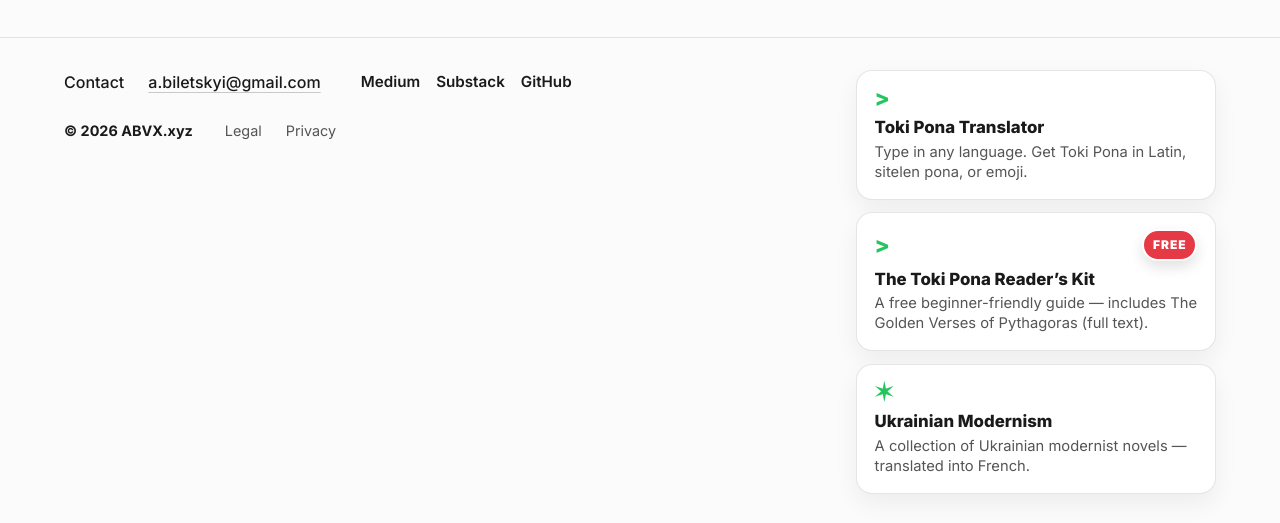
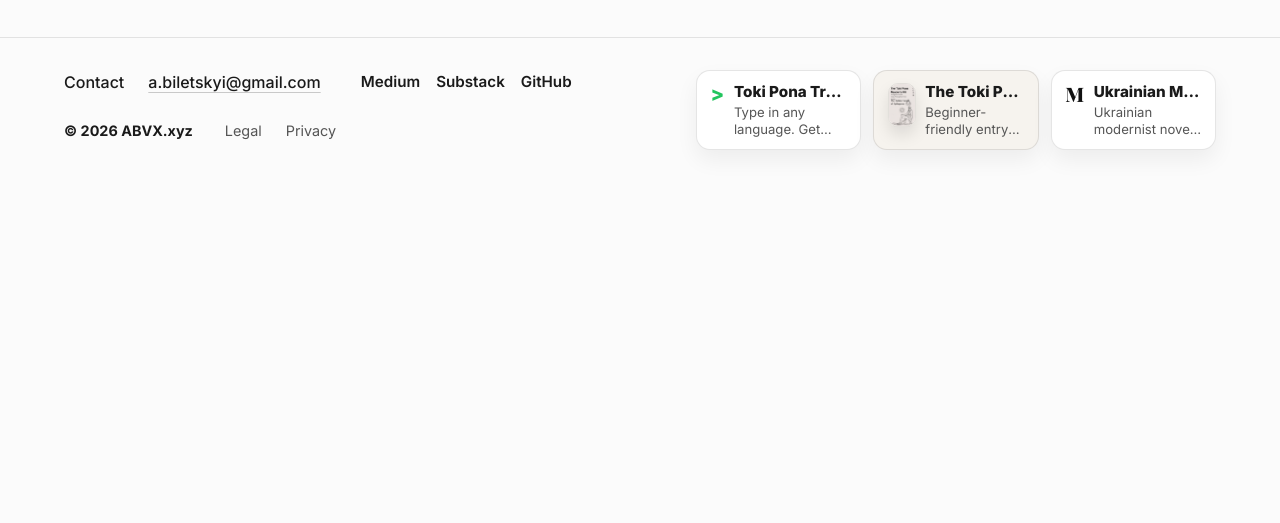
Before and after one commit to markoblogo/stoic-wisdom-series, a Next.js app: page /en in a window 1280 px wide. Shown: the part 2696-3219 px from the top of the page. After the commit the page ends 2878 px from the top, so only its background shows below. Built offline with nearby package versions, Linux system fonts and the light colour scheme; a web font is replaced by a local one.

Commit message:
Make footer banners compact inline with distinct styles

```diff
--- a/src/components/Footer.module.css
+++ b/src/components/Footer.module.css
@@ -120,68 +120,97 @@
 }
 
 .banners {
-    width: 360px;
+    width: 520px;
     display: flex;
-    flex-direction: column;
-    gap: 0.8rem;
+    flex-direction: row;
+    gap: 0.75rem;
 }
 
 .bannerCard {
+    flex: 1;
+    min-width: 0;
     position: relative;
     display: block;
-    padding: 1rem 1.1rem;
-    border-radius: 16px;
+    padding: 0.75rem 0.85rem;
+    border-radius: 14px;
     border: 1px solid rgba(0, 0, 0, 0.10);
     background: white;
     text-decoration: none;
     color: var(--color-ink);
-    box-shadow: 0 10px 24px rgba(0, 0, 0, 0.06);
+    box-shadow: 0 10px 22px rgba(0, 0, 0, 0.06);
     transition: transform 0.18s ease, box-shadow 0.18s ease, border-color 0.18s ease;
 }
 
 .bannerCard:hover {
     transform: translateY(-1px);
     border-color: rgba(0, 0, 0, 0.18);
-    box-shadow: 0 14px 32px rgba(0, 0, 0, 0.10);
+    box-shadow: 0 14px 28px rgba(0, 0, 0, 0.10);
 }
 
-.bannerHeader {
+.bannerInner {
     display: flex;
-    align-items: center;
-    justify-content: space-between;
-    margin-bottom: 0.5rem;
+    gap: 0.6rem;
+    align-items: flex-start;
+}
+
+.bannerText {
+    min-width: 0;
 }
 
 .bannerIcon {
-    font-size: 1.4rem;
+    font-size: 1.25rem;
     font-weight: 800;
     line-height: 1;
     color: #22C55E;
+    margin-top: 1px;
+}
+
+.bannerThumb {
+    width: 44px;
+    height: 44px;
+    border-radius: 10px;
+    object-fit: cover;
+    border: 1px solid rgba(0, 0, 0, 0.08);
+    box-shadow: 0 8px 16px rgba(0, 0, 0, 0.10);
 }
 
 .bannerTitle {
-    font-size: 1.05rem;
+    font-size: 0.95rem;
     font-weight: 750;
-    line-height: 1.2;
+    line-height: 1.15;
+    white-space: nowrap;
+    overflow: hidden;
+    text-overflow: ellipsis;
 }
 
 .bannerSubtitle {
-    margin-top: 0.35rem;
-    font-size: 0.92rem;
-    line-height: 1.35;
+    margin-top: 0.25rem;
+    font-size: 0.82rem;
+    line-height: 1.25;
     color: var(--color-ink-light);
+    display: -webkit-box;
+    -webkit-line-clamp: 2;
+    -webkit-box-orient: vertical;
+    overflow: hidden;
 }
 
-.bannerBadge {
-    font-size: 0.75rem;
-    font-weight: 900;
-    letter-spacing: 0.08em;
-    padding: 0.25rem 0.55rem;
-    border-radius: 999px;
-    color: white;
-    background: #e63946;
-    border: 2px solid white;
-    box-shadow: 0 6px 14px rgba(0, 0, 0, 0.12);
+/* Variants */
+.banner_translator .bannerIcon {
+    color: #22C55E;
+}
+
+.banner_kit {
+    background: #f6f3ee;
+}
+
+.banner_ukr {
+    background: #ffffff;
+}
+
+.banner_ukr .bannerIcon {
+    color: #111;
+    font-family: var(--font-serif);
+    font-weight: 800;
 }
 
 @media (max-width: 800px) {
@@ -212,7 +241,12 @@
 
     .banners {
         width: 100%;
-        max-width: 520px;
+        max-width: 720px;
+        flex-wrap: wrap;
+    }
+
+    .bannerCard {
+        flex: 1 1 240px;
     }
 
     .footer {
--- a/src/components/Footer.tsx
+++ b/src/components/Footer.tsx
@@ -3,23 +3,37 @@
 import Link from 'next/link';
 import styles from './Footer.module.css';
 
+type BannerVariant = 'translator' | 'kit' | 'ukr';
+
 type BannerProps = {
   href: string;
   title: string;
   subtitle: string;
+  variant: BannerVariant;
   iconText?: string;
-  badgeText?: string;
+  thumbSrc?: string;
 };
 
-function Banner({ href, title, subtitle, iconText = '>', badgeText }: BannerProps) {
+function Banner({ href, title, subtitle, variant, iconText = '>', thumbSrc }: BannerProps) {
   return (
-    <a href={href} target="_blank" rel="noopener noreferrer" className={styles.bannerCard}>
-      <div className={styles.bannerHeader}>
-        <span className={styles.bannerIcon}>{iconText}</span>
-        {badgeText && <span className={styles.bannerBadge}>{badgeText}</span>}
+    <a
+      href={href}
+      target="_blank"
+      rel="noopener noreferrer"
+      className={`${styles.bannerCard} ${styles[`banner_${variant}`]}`}
+    >
+      <div className={styles.bannerInner}>
+        {thumbSrc ? (
+          <img src={thumbSrc} alt="" className={styles.bannerThumb} loading="lazy" />
+        ) : (
+          <span className={styles.bannerIcon}>{iconText}</span>
+        )}
+
+        <div className={styles.bannerText}>
+          <div className={styles.bannerTitle}>{title}</div>
+          <div className={styles.bannerSubtitle}>{subtitle}</div>
+        </div>
       </div>
-      <div className={styles.bannerTitle}>{title}</div>
-      <div className={styles.bannerSubtitle}>{subtitle}</div>
     </a>
   );
 }
@@ -78,21 +92,24 @@
           <div className={styles.rightCol}>
             <div className={styles.banners}>
               <Banner
+                variant="translator"
                 href="https://toki.abvx.xyz/"
                 title="Toki Pona Translator"
                 subtitle="Type in any language. Get Toki Pona in Latin, sitelen pona, or emoji."
               />
               <Banner
+                variant="kit"
                 href="https://toki.abvx.xyz/kit"
                 title="The Toki Pona Reader’s Kit"
-                subtitle="A free beginner-friendly guide — includes The Golden Verses of Pythagoras (full text)."
-                badgeText="FREE"
+                subtitle="Beginner-friendly entry point into reading toki pona (includes Pythagoras full text)."
+                thumbSrc="/assets/books/readers-kit/cover.jpg"
               />
               <Banner
+                variant="ukr"
                 href="https://ukrmodernism.abvx.xyz/fr"
                 title="Ukrainian Modernism"
-                subtitle="A collection of Ukrainian modernist novels — translated into French."
-                iconText="✶"
+                subtitle="Ukrainian modernist novels — translated into French."
+                iconText="M"
               />
             </div>
           </div>
```
